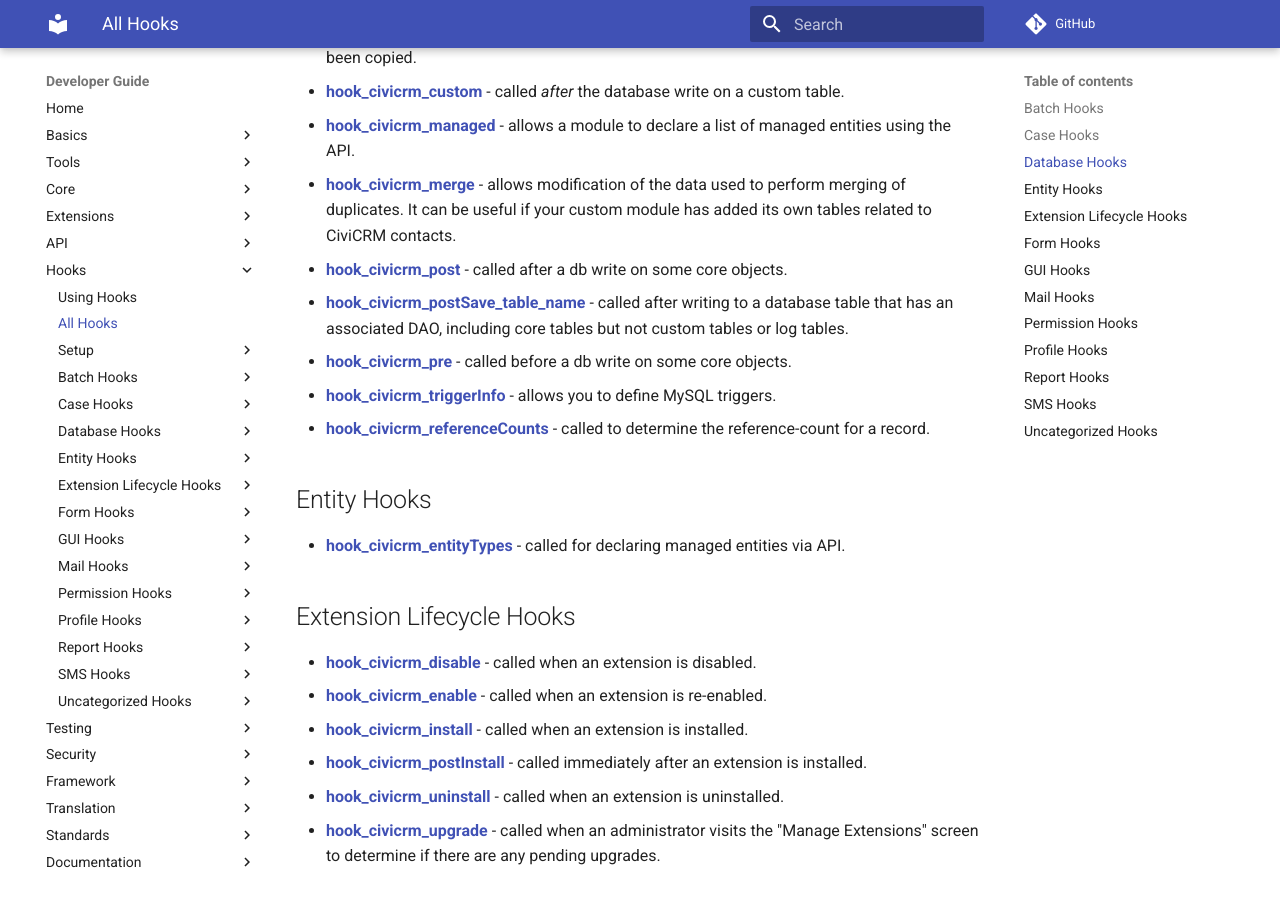
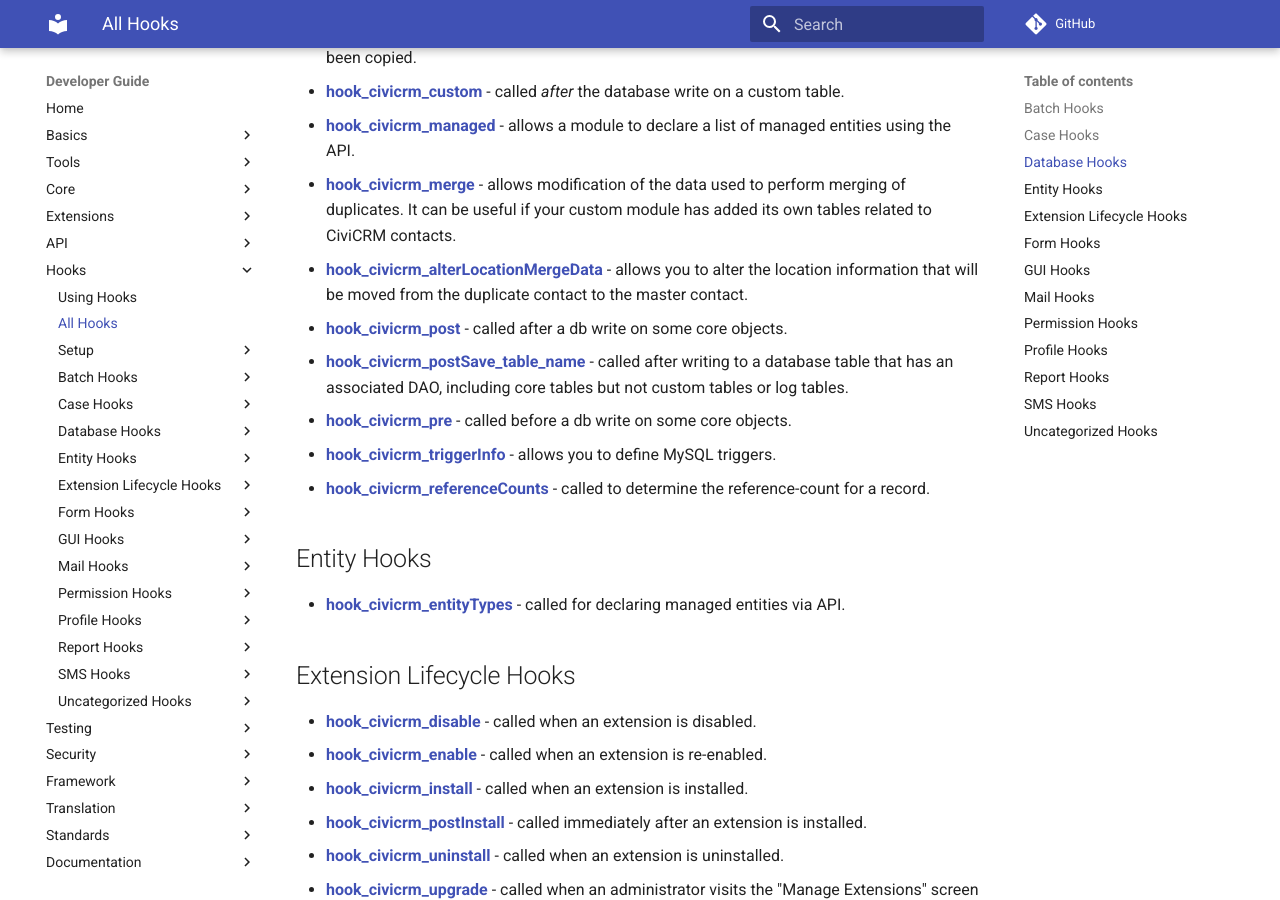
Before and after one commit to civicrm/civicrm-dev-docs, an MkDocs documentation site: the page built from docs/hooks/list.md, in a window 1280 px wide and 900 px high, scrolled down 644 px. Built offline with MkDocs 1.6.1 and Material for MkDocs 9.7.7, drawn with Linux system fonts in a browser that asks for light colours; comment, search, counter and statistics services are not loaded; old or Windows-style settings are respelled for this version of MkDocs.

Commit message:
Regenerate hooks summary page

```diff
--- a/docs/hooks/list.md
+++ b/docs/hooks/list.md
@@ -29,6 +29,7 @@
 * **[hook_civicrm_custom](/hooks/hook_civicrm_custom.md)** - called *after* the database write on a custom table.
 * **[hook_civicrm_managed](/hooks/hook_civicrm_managed.md)** - allows a module to declare a list of managed entities using the API.
 * **[hook_civicrm_merge](/hooks/hook_civicrm_merge.md)** - allows modification of the data used to perform merging of duplicates. It can be useful if your custom module has added its own tables related to CiviCRM contacts.
+* **[hook_civicrm_alterLocationMergeData](/hooks/hook_civicrm_alterLocationMergeData.md)** - allows you to alter the location information that will be moved from the duplicate contact to the master contact.
 * **[hook_civicrm_post](/hooks/hook_civicrm_post.md)** - called after a db write on some core objects.
 * **[hook_civicrm_postSave_table_name](/hooks/hook_civicrm_postSave_table_name.md)** - called after writing to a database table that has an associated DAO, including core tables but not custom tables or log tables.
 * **[hook_civicrm_pre](/hooks/hook_civicrm_pre.md)** - called before a db write on some core objects.
```
